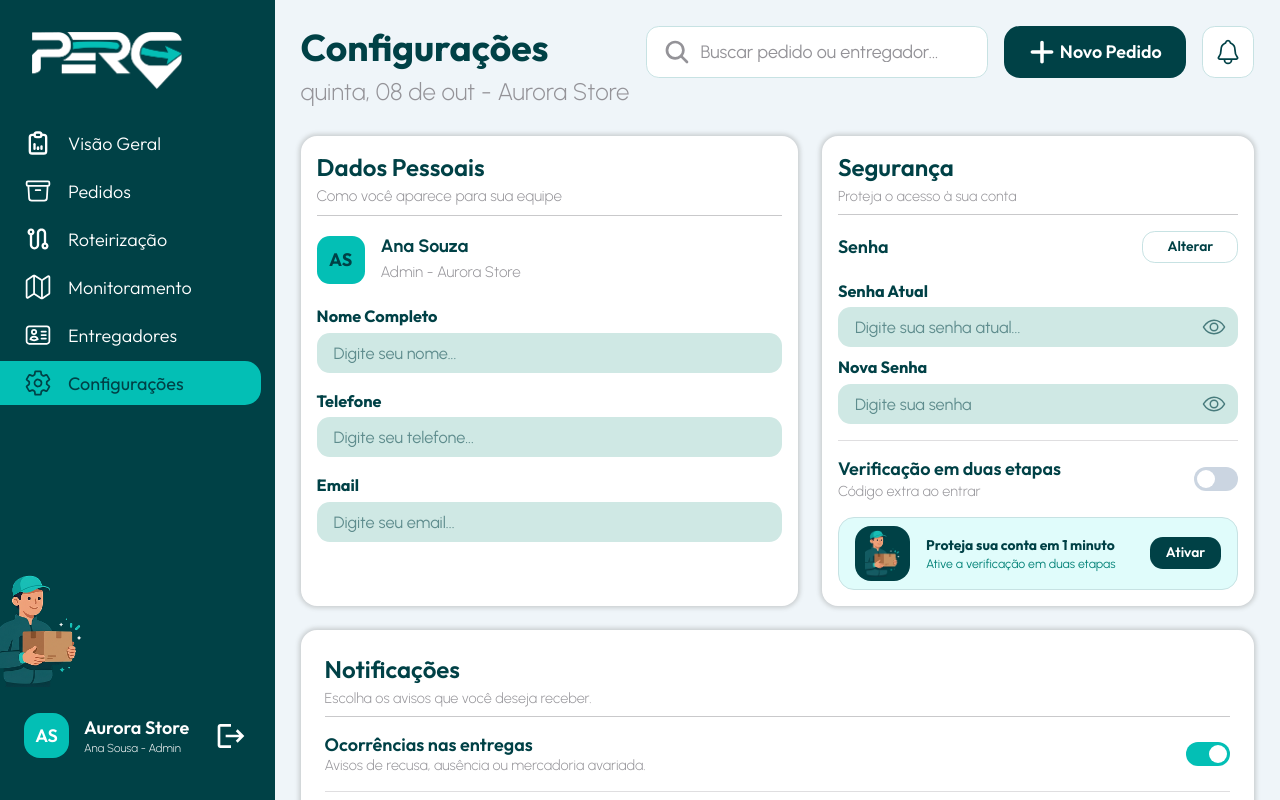
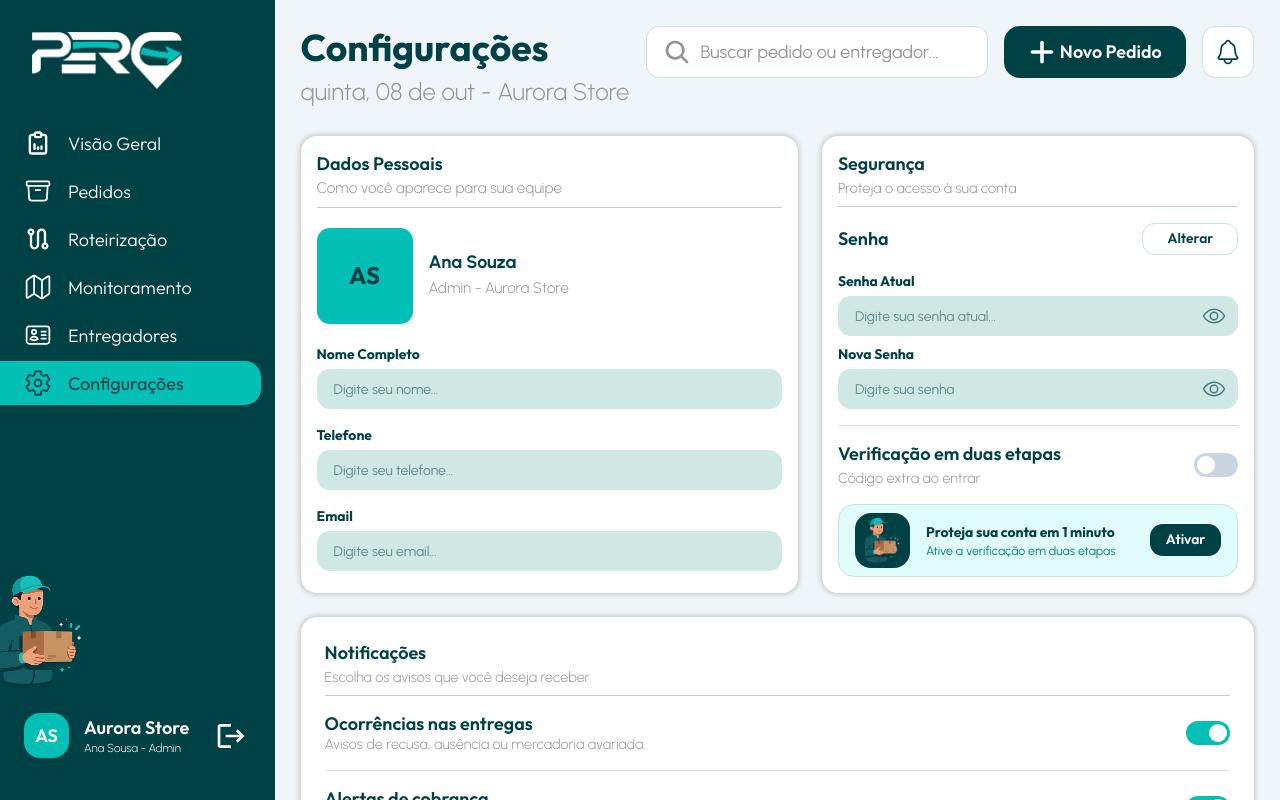
Before and after one commit to PERG-Gestao-de-Logistica/PERG-Front, a Next.js app in the folder perg/: page /painelEmpresa/configuracao/perfil in a window 1280 px wide. Built offline with nearby package versions, Linux system fonts and the light colour scheme.

Commit message:
:ok_hand: styles: ajuste no tamanho tipografia e inciais

```diff
--- a/perg/src/pages/painelEmpresa/configuracao/perfil/perfilConfig.module.css
+++ b/perg/src/pages/painelEmpresa/configuracao/perfil/perfilConfig.module.css
@@ -47,7 +47,7 @@
 .verificacoDuasEtapas {
   display: flex;
   flex-direction: column;
-  gap: 2px;
+  gap: var(--espacamento-xs);
 }
 
 .dadosPessoais {
@@ -59,6 +59,12 @@
   gap: var(--espacamento-md);
   border-radius: var(--raio-padrao);
   box-shadow: var(--sombra-card);
+}
+
+.dadosPessoais h2,
+.seguranca h2,
+.notificacao  h2 {
+  font-size: var(--tamanho-titulo-secao);
 }
 
 .dadosPessoais header {
@@ -84,15 +90,15 @@
 :global(h3).iniciais {
   color: var(--cor-texto-principal);
   background-color: var(--cor-verde-destaque);
-  width: 48px;
-  height: 48px;
+  width: 6rem;
+  height: 6rem;
   border-radius: var(--raio-pequeno);
   display: flex;
   justify-content: center;
   align-items: center;
   flex-shrink: 0;
   font-family: var(--fonte-titulo);
-  font-size: var(--tamanho-titulo-secao);
+  font-size: var(--tamanho-subtitulo);
   font-weight: var(--peso-negrito);
 }
 
@@ -131,7 +137,7 @@
 }
 
 .rotulo {
-  font-size: var(--tamanho-texto);
+ font-size: calc(var(--tamanho-texto) - 0.15rem);
   font-weight: var(--peso-negrito);
   font-family: var(--fonte-titulo);
   color: var(--cor-primaria-verde-escuro);
@@ -147,7 +153,7 @@
   border: var(--largura-borda) solid transparent;
   border-radius: var(--raio-pequeno);
   font-family: var(--fonte-texto);
-  font-size: var(--tamanho-texto);
+  font-size: calc(var(--tamanho-texto) - 0.15rem);
   transition: var(--transicao-padrao);
 }
 
@@ -485,7 +491,6 @@
     gap: var(--espacamento-md);
   }
 
-  /* Ajuste no banner de 2FA para não espremer o texto */
   .bannerSeguranca {
     flex-wrap: wrap;
     gap: var(--espacamento-sm);
@@ -502,13 +507,11 @@
     margin-top: var(--espacamento-xs);
   }
 
-  /* Ajuste nos itens de notificação */
   .itemNotificacao {
     align-items: flex-start;
     gap: var(--espacamento-sm);
   }
 
-  /* Barra de ações inferior empilhada */
   .salvarAlteracao {
     flex-direction: column;
     align-items: stretch;
```
